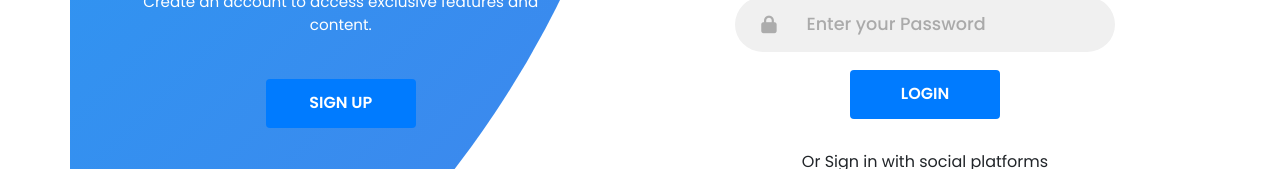
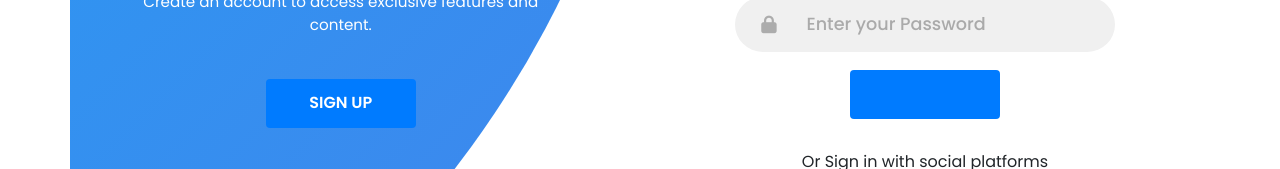
Before and after one commit to shimamuzavvir/task-management-app, a React (Vite) app: page /login in a window 1280 px wide. Shown: the part 362-531 px from the top of the page. Built offline with nearby package versions, Linux system fonts and the light colour scheme.

Commit message:
correction

```diff
--- a/src/Components/LoginPage.jsx
+++ b/src/Components/LoginPage.jsx
@@ -89,11 +89,7 @@ const LoginPage = ({ setUsername, setEmail, setToken }) => {
             </div>
             {/* Login button */}
             <button type="submit" className="btn btn-primary mt-2">
-              {loading ? ( // Show loader when loading
-                <Loader type="ThreeDots" color="#FFF" height={20} width={20} />
-              ) : (
-                'Login'
-              )}
+
             </button>
             {/* Social media icons */}
             <p className="social-text">Or Sign in with social platforms</p>
--- a/src/Components/NavBar.jsx
+++ b/src/Components/NavBar.jsx
@@ -23,7 +23,7 @@ const NavBar = () => {
     return (
         <nav className="navbar navbar-expand-lg bg-body-tertiary">
             <div className="container-fluid">
-                <Link to="/home" className="navbar-brand">TASK MANAGEMENT APP</Link>
+                <Link to="/home/${email}" className="navbar-brand">TASK MANAGEMENT APP</Link>
                 <button className="navbar-toggler" type="button" data-bs-toggle="collapse" data-bs-target="#navbarNavDropdown" aria-controls="navbarNavDropdown" aria-expanded="false" aria-label="Toggle navigation">
                     <span className="navbar-toggler-icon"></span>
                 </button>
```
